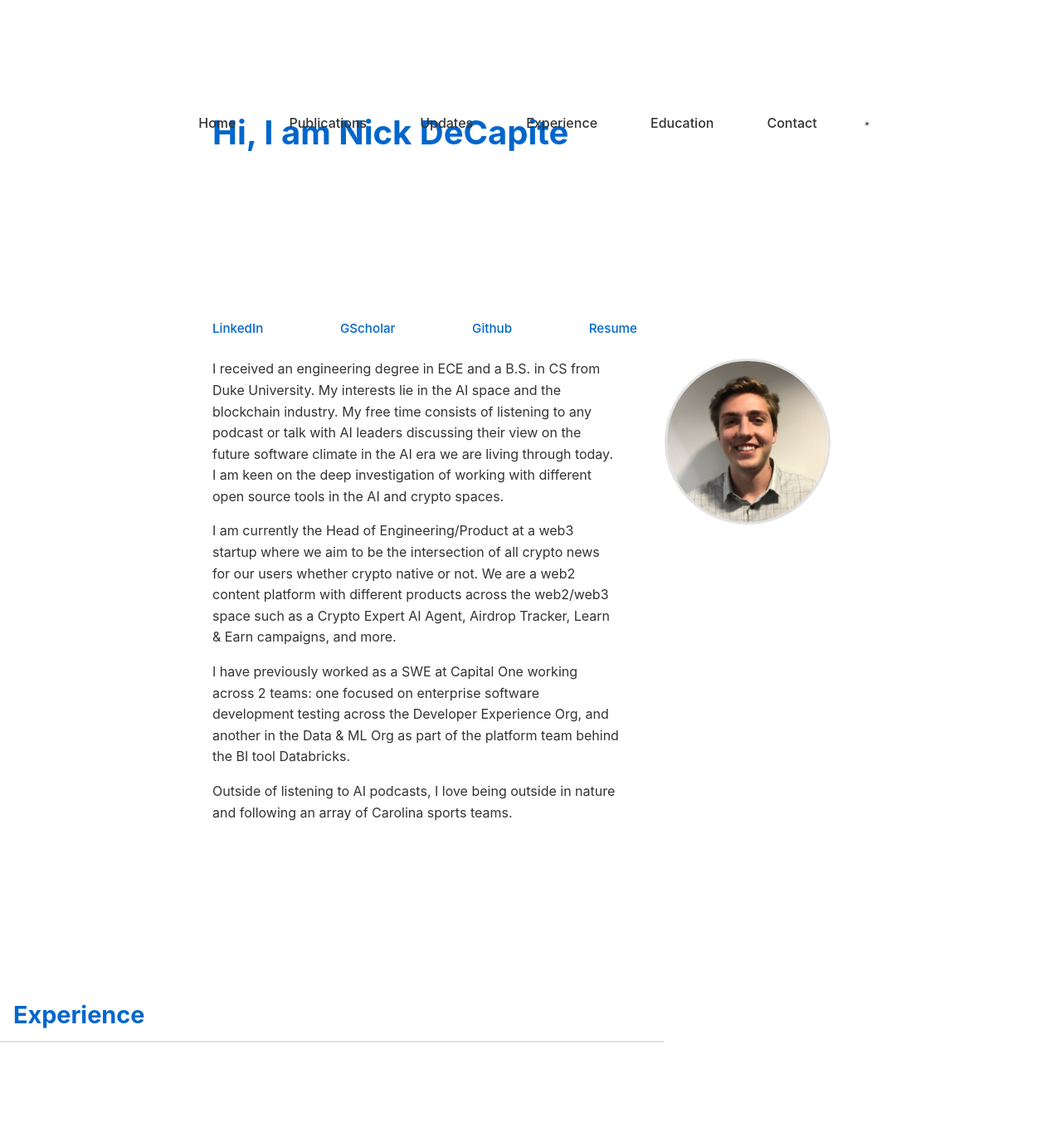
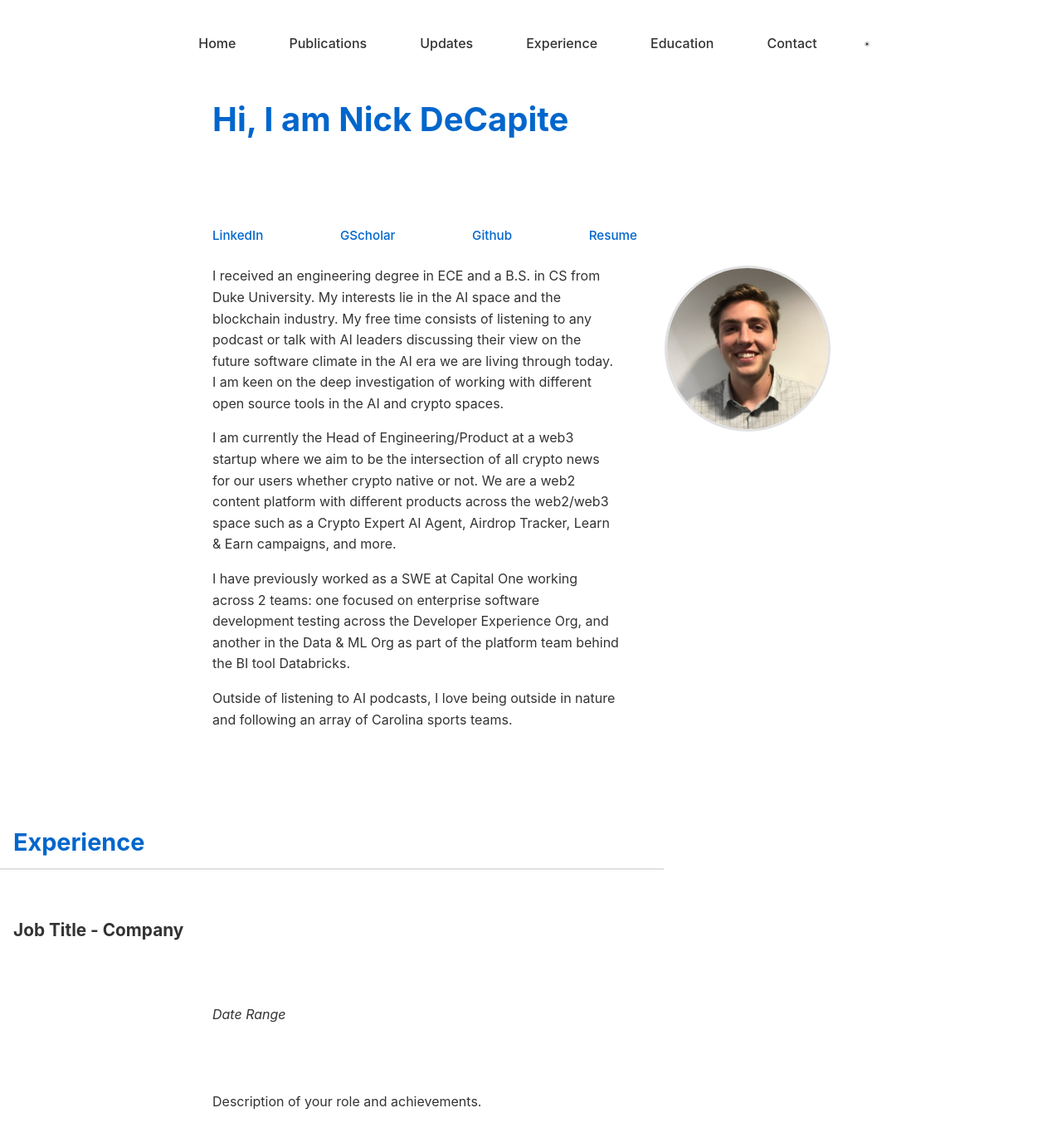
Before and after one commit to defidecap/defidecap.github.io, a Jekyll site: the page built from index.md, in a window 1280 px wide and 1400 px high. Shown: the top 1376 px of the window at 83% size. Built offline with Jekyll 4.4.1, drawn with Linux system fonts in a browser that asks for light colours.

Commit message:
formatting decisions

```diff
--- a/_layouts/default.html
+++ b/_layouts/default.html
@@ -26,6 +26,8 @@
         </div>
     </nav>
 
+    <div class="nav-spacer"></div>
+
     {{ content }}
 
     <script src="{{ '/assets/js/main.js' | relative_url }}"></script>
--- a/assets/css/style.css
+++ b/assets/css/style.css
@@ -118,11 +118,16 @@
     opacity: 0;
 }
 
+/* Navigation spacer */
+.nav-spacer {
+    height: 80px; /* Height to create space between nav and content */
+}
+
 /* Main content */
 main, body > * {
     max-width: 800px;
     margin: 0 auto;
-    padding: 8rem 1rem 2rem 1rem; /* Add more top padding to account for fixed nav */
+    padding: 2rem 1rem; /* Reduced padding since we have nav-spacer */
 }
 
 /* Typography */
@@ -270,11 +275,16 @@
     .intro-layout {
         flex-direction: column;
         gap: 1.5rem;
+        text-align: left; /* Force left alignment for the entire layout */
     }
 
     .intro-text {
         order: 2;
-        text-align: left; /* Keep text left-aligned on mobile */
+        text-align: left !important; /* Force left alignment */
+    }
+
+    .intro-text p {
+        text-align: left !important; /* Force paragraphs to be left-aligned */
     }
 
     .intro-image {
```
